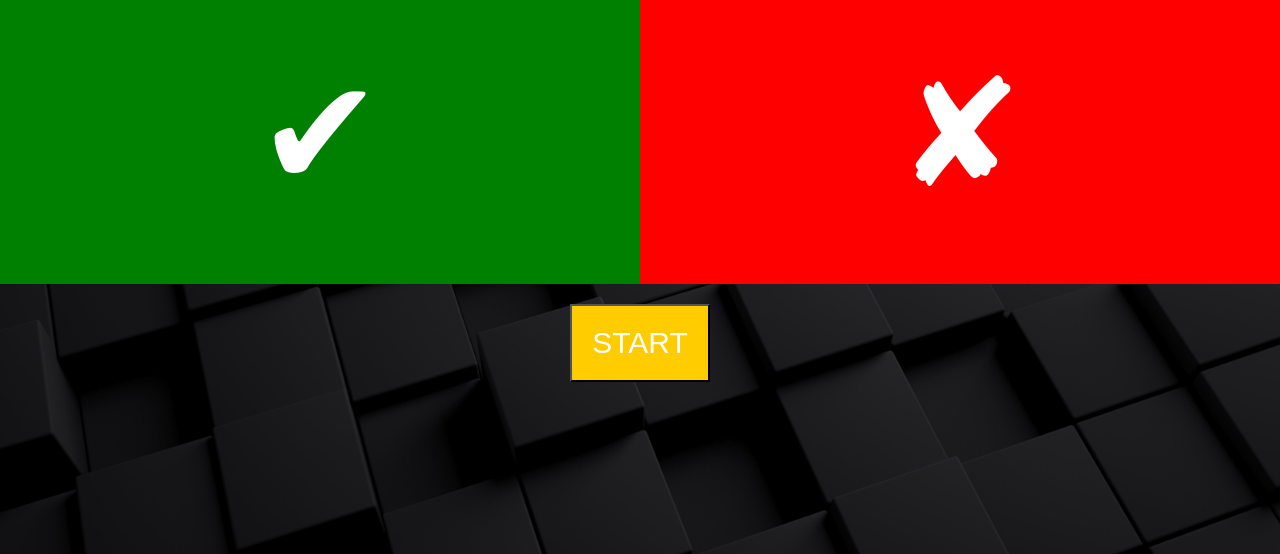
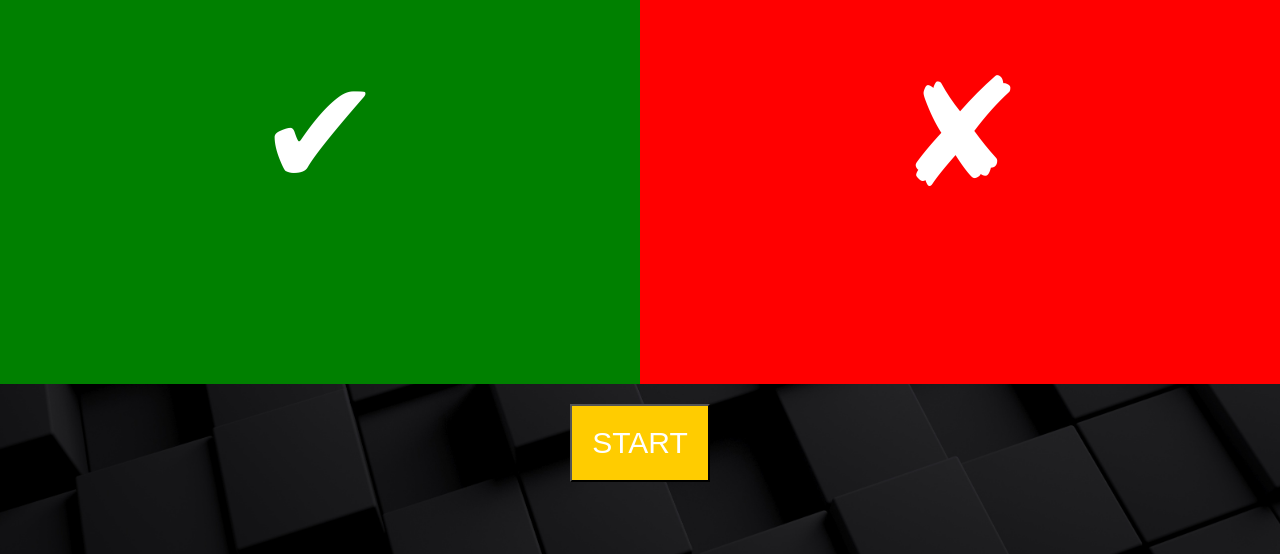
Before and after one commit to ZohebS-dxb/swipe, a plain HTML site: page index.html in a window 1280 px wide. Shown: the part 246-800 px from the top of the page. Drawn offline with Linux system fonts and the light colour scheme.

Commit message:
Update index.html

```diff
--- a/index.html
+++ b/index.html
@@ -24,7 +24,7 @@
             width: 100vw; /* Full viewport width to accommodate button width */
         }
         .yes-btn, .no-btn {
-            height: 300px;    /* Make the buttons taller */
+            height: 500px;    /* Make the buttons taller */
             width: 50vw;     /* Set width to 50% of the viewport width */
             font-size: 150px; /* Increase icon size */
             border: none;
```
